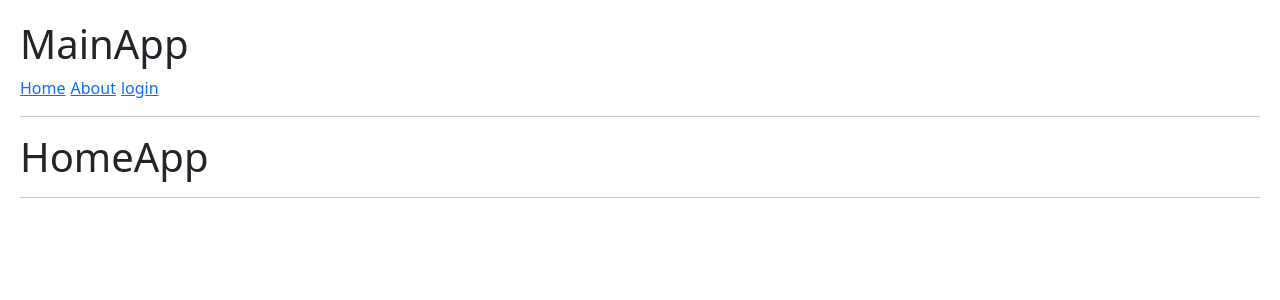
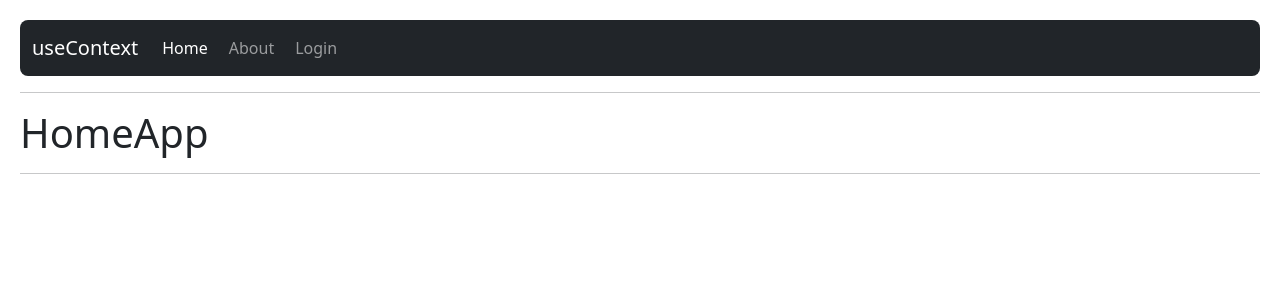
Before and after one commit to centinelaCode/Guia-Hooks-react, a React (Vite) app: page / in a window 1280 px wide. Shown: the top 300 px of the page. Built offline with nearby package versions, Linux system fonts and the light colour scheme.

Commit message:
[ADD] Se hace uso de NavLink para poder detectar en que route se encuentra la aplicacion
=> Se agregan boostrap: navbar para mejor presnetación

```diff
--- a/index.html
+++ b/index.html
@@ -3,11 +3,12 @@
   <head>
     <meta charset="UTF-8" />
     <meta name="viewport" content="width=device-width, initial-scale=1.0" />
-    <link href="https://cdn.jsdelivr.net/npm/bootstrap@5.1.3/dist/css/bootstrap.min.css" rel="stylesheet" integrity="sha384-1BmE4kWBq78iYhFldvKuhfTAU6auU8tT94WrHftjDbrCEXSU1oBoqyl2QvZ6jIW3" crossorigin="anonymous">
+    <link href="https://cdn.jsdelivr.net/npm/bootstrap@5.2.0/dist/css/bootstrap.min.css" rel="stylesheet" integrity="sha384-gH2yIJqKdNHPEq0n4Mqa/HGKIhSkIHeL5AyhkYV8i59U5AR6csBvApHHNl/vI1Bx" crossorigin="anonymous">
     <title>Hooks App</title>
   </head>
   <body>
     <div id="root"></div>
+    <script src="https://cdn.jsdelivr.net/npm/bootstrap@5.2.0/dist/js/bootstrap.bundle.min.js" integrity="sha384-A3rJD856KowSb7dwlZdYEkO39Gagi7vIsF0jrRAoQmDKKtQBHUuLZ9AsSv4jD4Xa" crossorigin="anonymous"></script>
     <script type="module" src="/src/main.jsx"></script>
   </body>
 </html>
--- a/src/09-useContext/MainApp.jsx
+++ b/src/09-useContext/MainApp.jsx
@@ -8,7 +8,6 @@
 export const MainApp = () => {
   return (
     <>
-      <h1>MainApp</h1>
       <NavBar />
       <hr />
 
--- a/src/09-useContext/NavBar.jsx
+++ b/src/09-useContext/NavBar.jsx
@@ -1,11 +1,33 @@
-import { Link } from "react-router-dom"
+import { Link, NavLink } from "react-router-dom"
 
 export const NavBar = () => {
   return (
-    <>
-      <Link to="/">Home</Link>
-      <Link to="/about">About</Link>
-      <Link to="/login">login</Link>
-    </>
+    <nav className="navbar navbar-expand-lg navbar-dark bg-dark rounded-3">
+      <div className="container-fluid">
+        <Link className="navbar-brand" to="/">useContext</Link>
+
+        <div className="collapse navbar-collapse" id="navbarNav">
+          <ul className="navbar-nav">
+            <NavLink
+              className={ ({isActive}) => `nav-link ${ isActive ? 'active' : ''}` }
+              to="/">
+              Home
+            </NavLink>
+
+            <NavLink
+             className={ ({isActive}) => `nav-link ${ isActive ? 'active' : ''}` }
+              to="/about">
+              About
+            </NavLink>
+
+            <NavLink
+             className={ ({isActive}) => `nav-link ${ isActive ? 'active' : ''}` }
+              to="/login">
+              Login
+            </NavLink>
+          </ul>
+        </div>
+      </div>
+    </nav>
   )
 }
```
